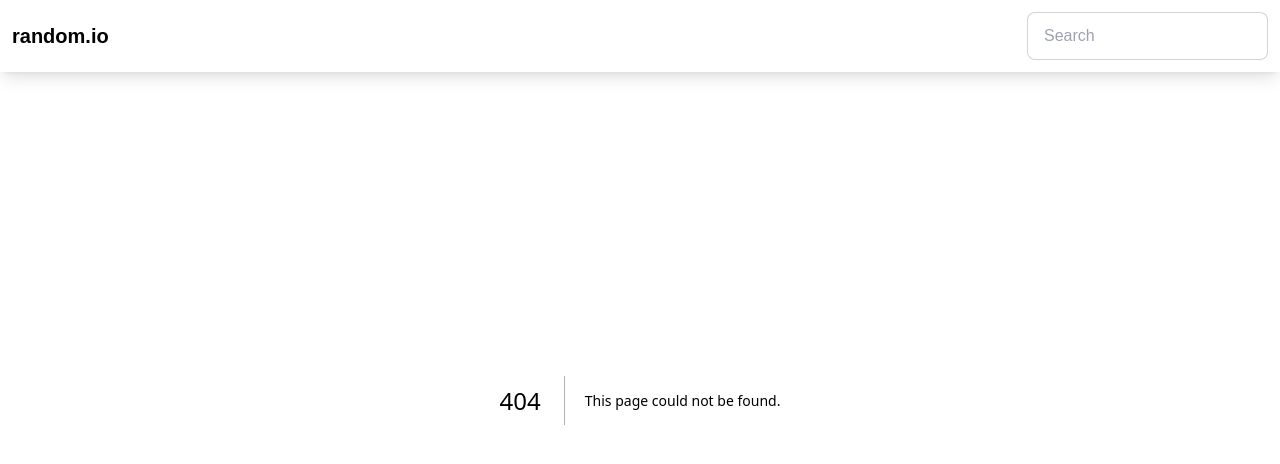
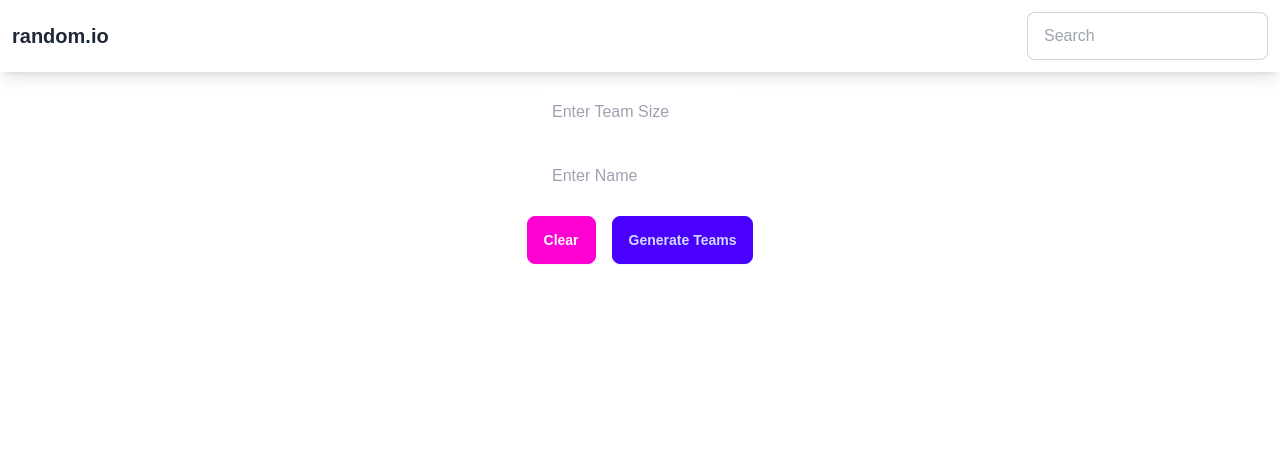
Before and after one commit to ebrahimHakimuddin/random.io, a Next.js app: page /teamsRandomizer in a window 1280 px wide. Before the commit this address had no page. Shown: the top 464 px of the page. Built offline with nearby package versions, Linux system fonts and the light colour scheme; what @nextui-org/react would draw is missing.

Commit message:
completed teams randomizer

```diff
--- a/app/components/navbar/navbar.tsx
+++ b/app/components/navbar/navbar.tsx
@@ -19,7 +19,7 @@ function SearchIcon() {
 
 function NavBar() {
   return (
-    <div className="navbar fixed bg-base-100 p-3 shadow-lg justify-between">
+    <div className="navbar  bg-base-100 p-3 shadow-lg justify-between">
       <div className="">
         <a className="cursor-pointer font-semibold text-xl" href="/">
           random.io
--- /dev/null
+++ b/app/teamsRandomizer/page.tsx
@@ -0,0 +1,219 @@
+"use client";
+import { useEffect, useRef, useState } from "react";
+
+type GroupedStrings = string[][];
+
+export default function DynamicInputForm() {
+  const [inputs, setInputs] = useState<string[]>([""]);
+  const inputRefs = useRef<(HTMLInputElement | null)[]>([]);
+  const [groupSize, setGroupSize] = useState<string>("");
+  const [inputValue, setInputValue] = useState<string[]>([]);
+  const [groups, setGroups] = useState<GroupedStrings>([]);
+  const [currentTeamIndex, setCurrentTeamIndex] = useState<number | null>(null);
+  const [showNotEnoughModal, setShowNotEnoughModal] = useState(false);
+  const [showEndModal, setShowEndModal] = useState(false);
+  const [showInvalidInputModal, setShowInvalidInputModal] = useState(false);
+  const [showDivisibilityModal, setShowDivisibilityModal] = useState(false);
+
+  useEffect(() => {
+    setInputValue(inputs.filter((n) => n));
+  }, [inputs]);
+
+  const handleGroupSizeChange = (e: React.ChangeEvent<HTMLInputElement>) => {
+    const value = e.target.value;
+    if (/^\d*$/.test(value)) {
+      setGroupSize(value);
+    }
+  };
+
+  const handleInputChange = (
+    index: number,
+    event: React.ChangeEvent<HTMLInputElement>
+  ) => {
+    const newInputs = [...inputs];
+    newInputs[index] = event.target.value;
+    setInputs(newInputs);
+    if (index === inputs.length - 1 && event.target.value !== "") {
+      setInputs([...newInputs, ""]);
+    }
+  };
+
+  const handleClear = () => {
+    setInputs([""]);
+    setGroupSize("");
+    setGroups([]);
+    setCurrentTeamIndex(null);
+    setShowNotEnoughModal(false);
+    setShowEndModal(false);
+    setShowInvalidInputModal(false);
+    setShowDivisibilityModal(false);
+  };
+
+  const handleGenerateTeams = () => {
+    const groupSizeNumber = parseInt(groupSize);
+    if (
+      !groupSize ||
+      isNaN(groupSizeNumber) ||
+      groupSizeNumber <= 0 ||
+      inputValue.length === 0
+    ) {
+      setShowInvalidInputModal(true);
+      return;
+    }
+
+    if (inputValue.length < groupSizeNumber) {
+      setShowNotEnoughModal(true);
+      return;
+    }
+
+    if (inputValue.length % groupSizeNumber !== 0) {
+      setShowDivisibilityModal(true);
+      return;
+    }
+
+    const shuffledInputs = inputValue
+      .map((value) => ({ value, sort: Math.random() }))
+      .sort((a, b) => a.sort - b.sort)
+      .map(({ value }) => value);
+
+    const generatedGroups: GroupedStrings = [];
+    for (let i = 0; i < shuffledInputs.length; i += groupSizeNumber) {
+      generatedGroups.push(shuffledInputs.slice(i, i + groupSizeNumber));
+    }
+    setGroups(generatedGroups);
+    setCurrentTeamIndex(0); // Start with the first team
+  };
+
+  const nextTeam = () => {
+    if (currentTeamIndex !== null && currentTeamIndex < groups.length - 1) {
+      setCurrentTeamIndex(currentTeamIndex + 1);
+    } else {
+      setCurrentTeamIndex(null);
+      setShowEndModal(true);
+    }
+  };
+
+  const handleKeyDown = (
+    index: number,
+    event: React.KeyboardEvent<HTMLInputElement>
+  ) => {
+    if (event.key === "Enter") {
+      event.preventDefault();
+      if (inputRefs.current[index + 1]) {
+        inputRefs.current[index + 1]?.focus();
+      }
+    }
+  };
+
+  const formatTeamMembers = (team: string[]) => {
+    return team.length > 1
+      ? team.slice(0, -1).join(", ") + " and " + team.slice(-1)
+      : team[0];
+  };
+
+  return (
+    <div className="flex flex-col justify-center items-center p-2">
+      <div className="p-2">
+        <input
+          className="w-[200px] rounded p-3"
+          value={groupSize}
+          onChange={handleGroupSizeChange}
+          placeholder="Enter Team Size"
+        />
+      </div>
+      {inputs.map((input, index) => (
+        <div key={index} className="p-2">
+          <input
+            type="text"
+            placeholder="Enter Name"
+            value={input}
+            className="w-[200px] rounded p-3"
+            onChange={(e) => handleInputChange(index, e)}
+            ref={(el) => (inputRefs.current[index] = el)}
+            onKeyDown={(e) => handleKeyDown(index, e)}
+          />
+        </div>
+      ))}
+      <div className="flex flex-row justify-center items-center">
+        <button onClick={handleClear} className="btn btn-secondary m-2">
+          Clear
+        </button>
+        <button onClick={handleGenerateTeams} className="btn btn-primary m-2">
+          Generate Teams
+        </button>
+      </div>
+
+      {currentTeamIndex !== null && (
+        <dialog open className="modal modal-bottom sm:modal-middle">
+          <div className="modal-box">
+            <form method="dialog">
+              <button className="btn btn-sm btn-circle btn-ghost absolute right-2 top-2">
+                ✕
+              </button>
+            </form>
+            <h3 className="font-bold text-lg">Team {currentTeamIndex + 1}</h3>
+            <p className="py-4">
+              {formatTeamMembers(groups[currentTeamIndex])}
+            </p>
+            <div className="modal-action">
+              <button onClick={nextTeam} className="btn">
+                Next Team
+              </button>
+            </div>
+          </div>
+        </dialog>
+      )}
+
+      {showDivisibilityModal ||
+        (showNotEnoughModal && (
+          <dialog open className="modal modal-bottom sm:modal-middle">
+            <div className="modal-box">
+              <form method="dialog">
+                <button className="btn btn-sm btn-circle btn-ghost absolute right-2 top-2">
+                  ✕
+                </button>
+              </form>
+              <h3 className="font-bold text-2xl text-center">
+                Cannot Divide Teams Evenly
+              </h3>
+              <p className="text-center">
+                The number of participants is not evenly divisible by the team
+                size.
+              </p>
+            </div>
+          </dialog>
+        ))}
+
+      {showEndModal && (
+        <dialog open className="modal modal-bottom sm:modal-middle">
+          <div className="modal-box">
+            <form method="dialog">
+              <button className="btn btn-sm btn-circle btn-ghost absolute right-2 top-2">
+                ✕
+              </button>
+            </form>
+            <h3 className="font-bold text-2xl text-center">
+              All Teams Generated
+            </h3>
+          </div>
+        </dialog>
+      )}
+
+      {showInvalidInputModal && (
+        <dialog open className="modal modal-bottom sm:modal-middle">
+          <div className="modal-box">
+            <form method="dialog">
+              <button className="btn btn-sm btn-circle btn-ghost absolute right-2 top-2">
+                ✕
+              </button>
+            </form>
+            <h3 className="font-bold text-2xl text-center">Invalid Input</h3>
+            <p className="text-center">
+              Please enter a valid team size and at least one name.
+            </p>
+          </div>
+        </dialog>
+      )}
+    </div>
+  );
+}
```
Also changed, not shown: app/teamsRandomizer/teamsRandomizer.tsx (deleted), 1 other file (tests, documents, lock files or other folders).
